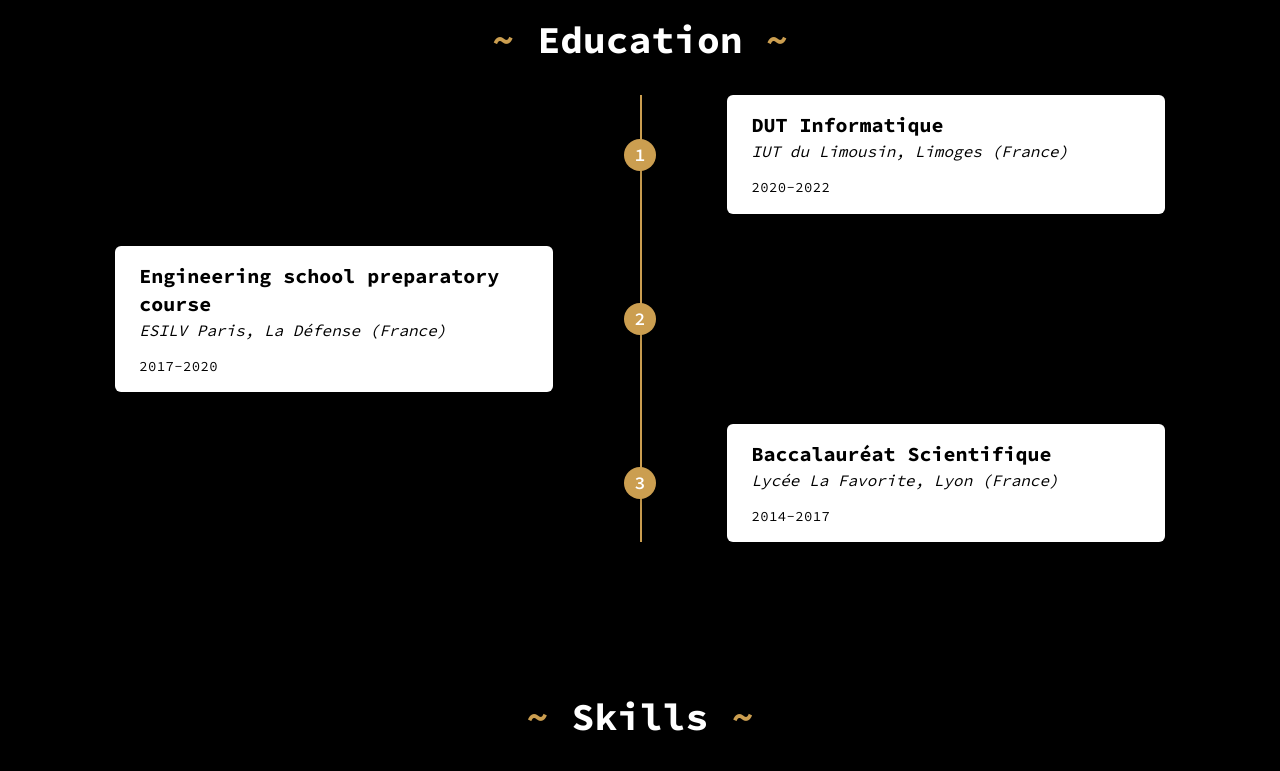
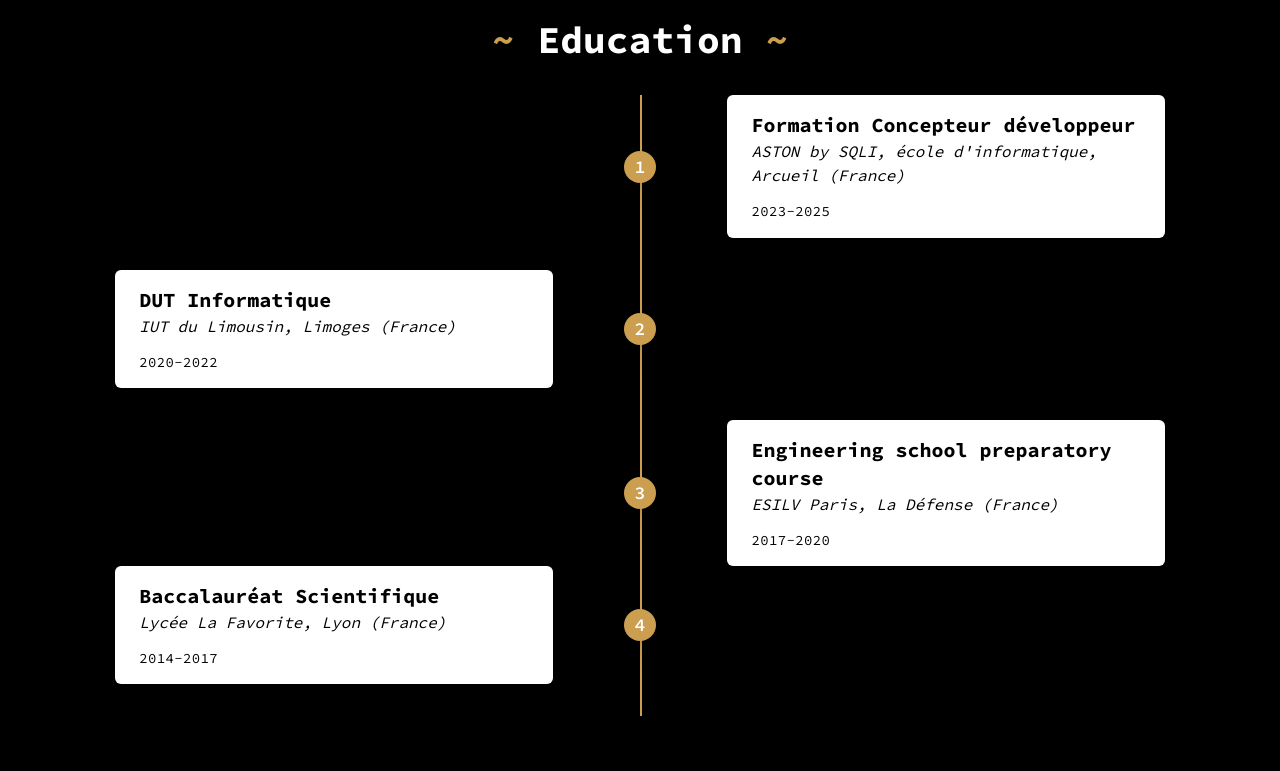
Before and after one commit to leootshudi59/Portfolio, a website: page index.html in a window 1280 px wide. Shown: the part 1450-2221 px from the top of the page. Drawn offline with Linux system fonts and the light colour scheme.

Commit message:
Added ASTON

```diff
--- a/index.html
+++ b/index.html
@@ -213,9 +213,9 @@
                                 <p class="text-lg font-semibold text-white mx-auto">1</p>
                             </div>
                             <div class="text-black rounded-md bg-white shadow-xl w-timeline-mobile md:w-5/12 px-6 py-4">
-                                <h3 class="text-xl font-bold">DUT Informatique</h3>
-                                <address class="mb-xs">IUT du Limousin, Limoges (France)</address>
-                                <p class="text-sm leading-snug tracking-wide text-opacity-100">2020-2022</p>
+                                <h3 class="text-xl font-bold">Formation Concepteur développeur</h3>
+                                <address class="mb-xs">ASTON by SQLI, école d'informatique, Arcueil (France)</address>
+                                <p class="text-sm leading-snug tracking-wide text-opacity-100">2023-2025</p>
                             </div>
                         </div>
 
@@ -226,10 +226,9 @@
                                 <p class="mx-auto text-white font-semibold text-lg">2</p>
                             </div>
                             <div class="text-black rounded-md bg-white shadow-xl w-timeline-mobile md:w-5/12 px-6 py-4">
-                                <h3 class="lang text-xl font-bold" key="eduEngineer">Engineering school preparatory course</h3>
-                                <address class="mb-xs">ESILV Paris, La Défense (France)</address>
-                                <p class="text-sm font-medium leading-snug tracking-wide text-opacity-100">2017-2020
-                                </p>
+                                <h3 class="text-xl font-bold">DUT Informatique</h3>
+                                <address class="mb-xs">IUT du Limousin, Limoges (France)</address>
+                                <p class="text-sm font-medium leading-snug tracking-wide text-opacity-100">2020-2022</p>
                             </div>
                         </div>
 
@@ -240,9 +239,22 @@
                                 <p class="mx-auto font-semibold text-lg text-white">3</p>
                             </div>
                             <div class="text-black rounded-md bg-white shadow-xl w-timeline-mobile md:w-5/12 px-6 py-4">
+                                <h3 class="lang text-xl font-bold" key="eduEngineer">Engineering school preparatory course</h3>
+                                <address class="mb-xs">ESILV Paris, La Défense (France)</address>
+                                <p class="text-sm leading-snug tracking-wide text-opacity-100">2017-2020</p>
+                            </div>
+                        </div>
+
+                        <!-- left timeline -->
+                        <div class="flex flex-row md:flex-row-reverse justify-between items-center mb-8">
+                            <div class="w-0 md:w-5/12"></div>
+                            <div class="flex rounded-full bg-primary items-center z-10 shadow-xl w-8 h-8">
+                                <p class="mx-auto text-white font-semibold text-lg">4</p>
+                            </div>
+                            <div class="text-black rounded-md bg-white shadow-xl w-timeline-mobile md:w-5/12 px-6 py-4">
                                 <h3 class="text-xl font-bold">Baccalauréat Scientifique</h3>
                                 <address class="mb-xs">Lycée La Favorite, Lyon (France)</address>
-                                <p class="text-sm leading-snug tracking-wide text-opacity-100">2014-2017</p>
+                                <p class="text-sm font-medium leading-snug tracking-wide text-opacity-100">2014-2017</p>
                             </div>
                         </div>
                     </div>
```
